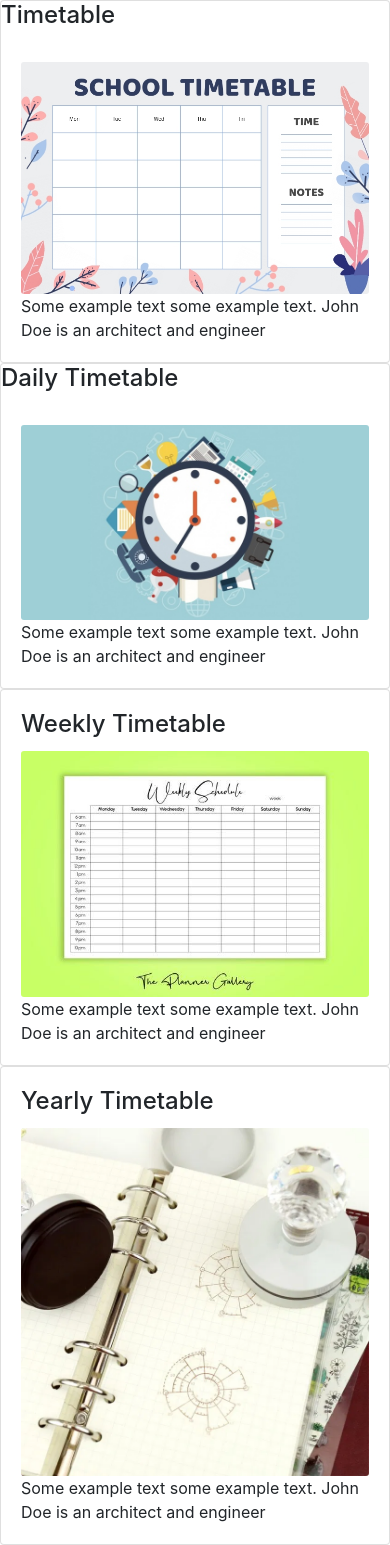
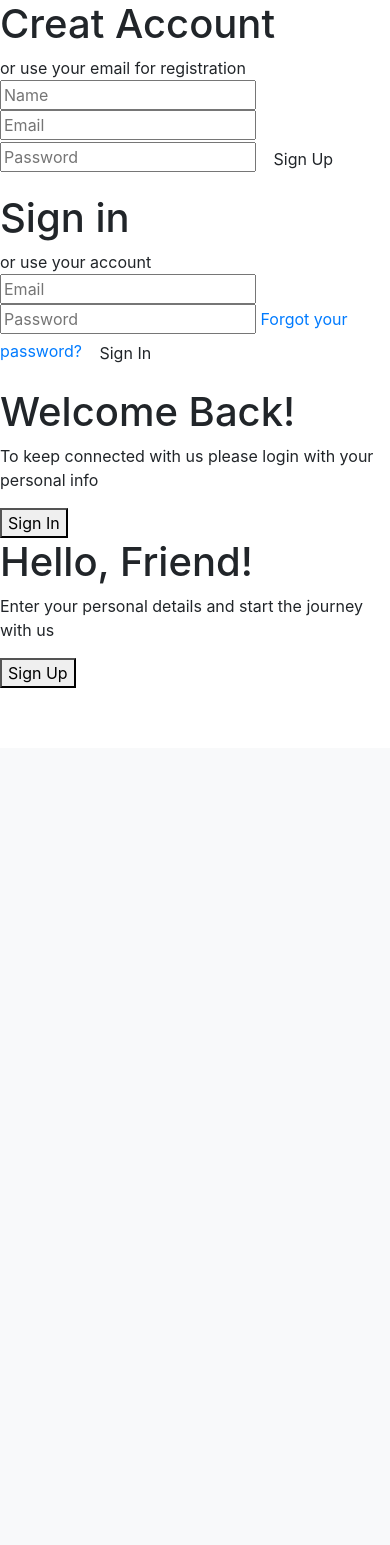
Before and after one commit to Tobiloba95/Timetable, a PHP site: page /login.php in a window 390 px wide. Shown: the part 96-1641 px from the top of the page. After the commit the page ends 784 px from the top, so only its background shows below. Run offline with PHP 8.4, Linux system fonts and the light colour scheme.

Commit message:
update login and signup

```diff
--- a/login.php
+++ b/login.php
@@ -59,45 +59,55 @@
             </div>
         </div>
 
-
-       <div class="row">
-            <div class="col-sm-6">
-                <div class="card">
-                <h4 class="card-title">Timetable</h4>
-                    <div class="card-body">
-                        <img class="card-img" src="img/pic10.jpg" alt="Card image" style="width:100%">
-                        <p class="card-text">Some example text some example text. John Doe is an architect and engineer</p>
+       <div class="container" id="container"></div>
+            <div class="form-container sign-up-container">
+                <!--Form-->
+                <form action="#">
+                    <h1>Creat Account</h1>
+                    <div class="social-container">
+                        <a href="#" class="social"><i class="fab fa-facebook-f"></i></a>
+                        <a href="#" class="social"><i class="fab fa-google-plus-g"></i></a>
+                        <a href="#" class="social"><i class="fab fa-linked-in"></i></a>
                     </div>
+                    <span>or use your email for registration</span>
+                    <input type="text" placeholder="Name">
+                    <input type="email" placeholder="Email">
+                    <input type="password" placeholder="Password">
+                    <button type="submit" class="btn btn-default">Sign Up</button>
+                </form>
             </div>
+            <div class="form-container sign-in-container">
+                <form action="" >
+                    <h1>Sign in</h1>
+                    <div class="social-container">
+                        <a href="#" class="social"><i class="fab fa-facebook-f"></i></a>
+                        <a href="#" class="social"><i class="fab fa-google-plus-g"></i></a>
+                        <a href="#" class="social"><i class="fab fa-linked-in"></i></a>
                     </div>
-            <div class="col-sm-6">
-                <div class="card">
-                    <h4 class="card-title">Daily Timetable</h4>
-                        <div class="card-body">
-                            <img class="card-img" src="pic12.jpeg" alt="Card image" style="width:100%">
-                            <p class="card-text">Some example text some example text. John Doe is an architect and engineer</p>
+                    <span>or use your account</span>
+                    <input type="email" placeholder="Email">
+                    <input type="password" placeholder="Password">
+                    <a href="#">Forgot your password?</a>
+                    <button type="submit" class="btn btn-default">Sign In</button>
+                </form>
             </div>
+            <div class="overlay-container">
+                <div class="overlay">
+                    <div class="overlay-panel overlay-left">
+                        <h1>Welcome Back!</h1>
+                        <p>To keep connected with us please login with your personal info</p>
+                        <button class="ghost" id="signIn">Sign In</button>
                     </div>
-            </div>
-            <div class="col-sm-6">
-                <div class="card">
-                    <div class="card-body">
-                        <h4 class="card-title">Weekly Timetable</h4>
-                        <img class="card-img" src="pic11.jpg" alt="Card image" style="width:100%">
-                        <p class="card-text">Some example text some example text. John Doe is an architect and engineer</p>
-                    </div>
-                </div>
-            </div>
-            <div class="col-sm-6">
-                <div class="card" >
-                    <div class="card-body">
-                        <h4 class="card-title">Yearly Timetable</h4>
-                        <img class="card-img" src="pics2.webp" alt="Card image" style="width:100%">
-                        <p class="card-text">Some example text some example text. John Doe is an architect and engineer</p>
+                    <div class="overlay-panel overlay-right">
+                        <h1>Hello, Friend!</h1>
+                        <p>Enter your personal details and start the journey with us</p>
+                        <button class="ghost" id="signUp">Sign Up</button>
                     </div>
                 </div>
             </div>
         </div>
+        <script src="main.js"></script>
+
 
         <!-- Optional JavaScript -->
         <!-- jQuery first, then Popper.js, then Bootstrap JS -->
```
Lines whose indentation alone changed are shown as unchanged.
